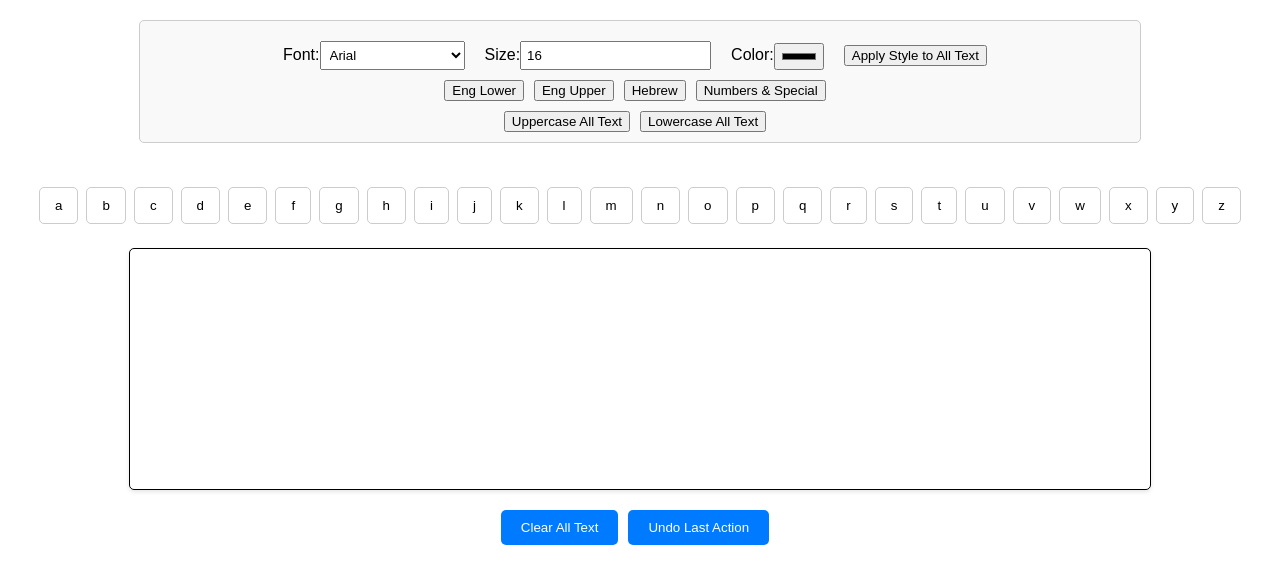
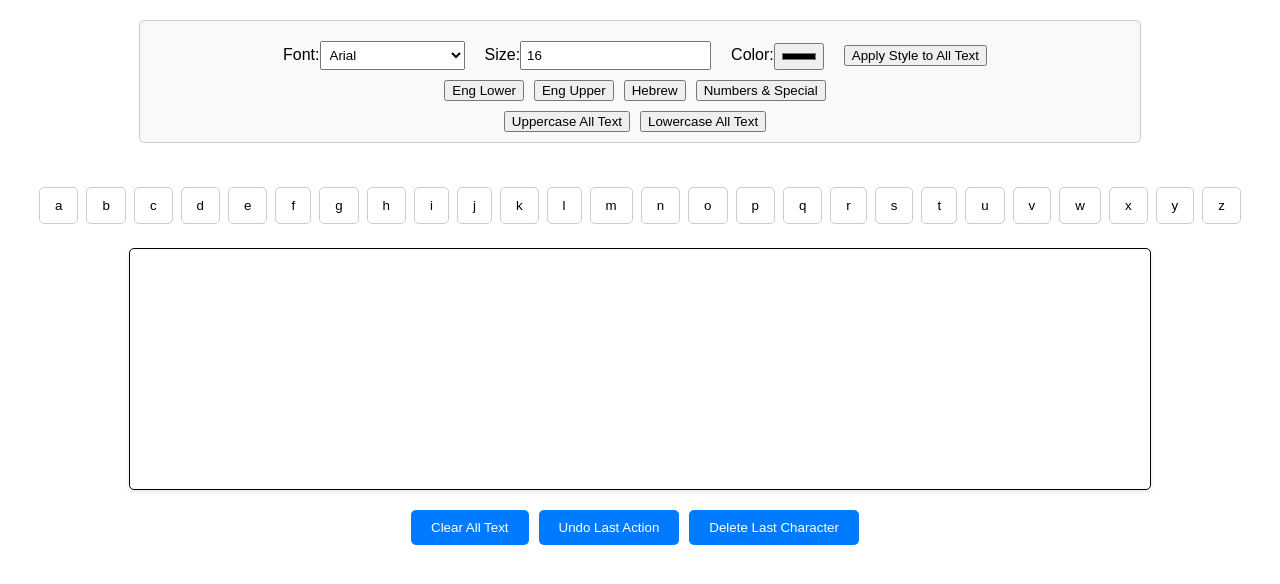
Before and after one commit to YechezkelChen/FSWD-Project4, a React (Vite) app: page / in a window 1280 px wide. Shown: the top 584 px of the page. Built offline with nearby package versions, Linux system fonts and the light colour scheme.

Commit message:
Add Delete last charter action

```diff
--- a/src/text_editor/ActionButtons.jsx
+++ b/src/text_editor/ActionButtons.jsx
@@ -1,10 +1,11 @@
 import React from 'react';
 
-function ActionButtons({ onClear, onUndo }) {
+function ActionButtons({ onClear, onUndo, onDeleteLastCharacter }) {
     return (
         <div className="action-buttons">
             <button onClick={onClear}>Clear All Text</button>
             <button onClick={onUndo}>Undo Last Action</button>
+            <button onClick={onDeleteLastCharacter}>Delete Last Character</button>
         </div>
     );
 }
--- a/src/text_editor/TextEditor.jsx
+++ b/src/text_editor/TextEditor.jsx
@@ -36,11 +36,17 @@ function TextEditor() {
     }
   };
 
+  const deleteLastCharacter = () => {
+    setHistory(prevHistory => [...prevHistory, currentText]);
+    setCurrentText(prevText => prevText.slice(0, -1));
+  };
+
   const handleKeyboardChange = (keyboard) => {
     setCurrentKeyboard(keyboard);
   };
 
   const handleApplyStyleToAll = (style) => {
+    setHistory(prevHistory => [...prevHistory, currentText]);
     setCurrentText(prevText => prevText.map(char => ({ ...char, style: { ...char.style, ...style } })));
   };
 
@@ -69,7 +75,7 @@ function TextEditor() {
         {currentKeyboard === 'NumSpec' && <NumbersAndSpecialKeyboard onTextChange={handleTextChange} currentStyle={currentStyle} />}
       </div>
       <Output currentText={currentText} />
-      <ActionButtons onClear={handleClearAllText} onUndo={undoLastAction} />
+      <ActionButtons onClear={handleClearAllText} onUndo={undoLastAction} onDeleteLastCharacter={deleteLastCharacter} />
     </div>
   );
 }
```
